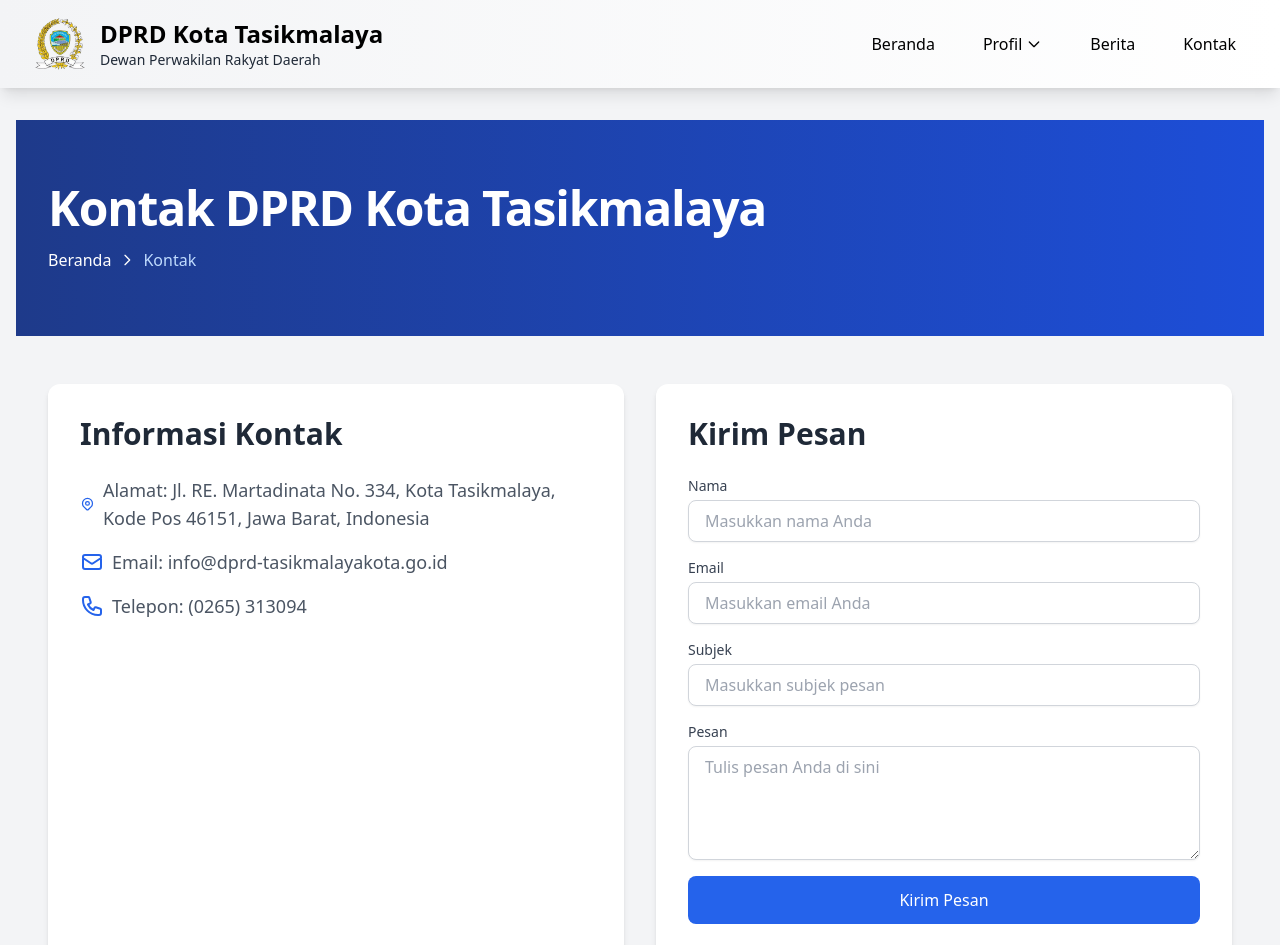
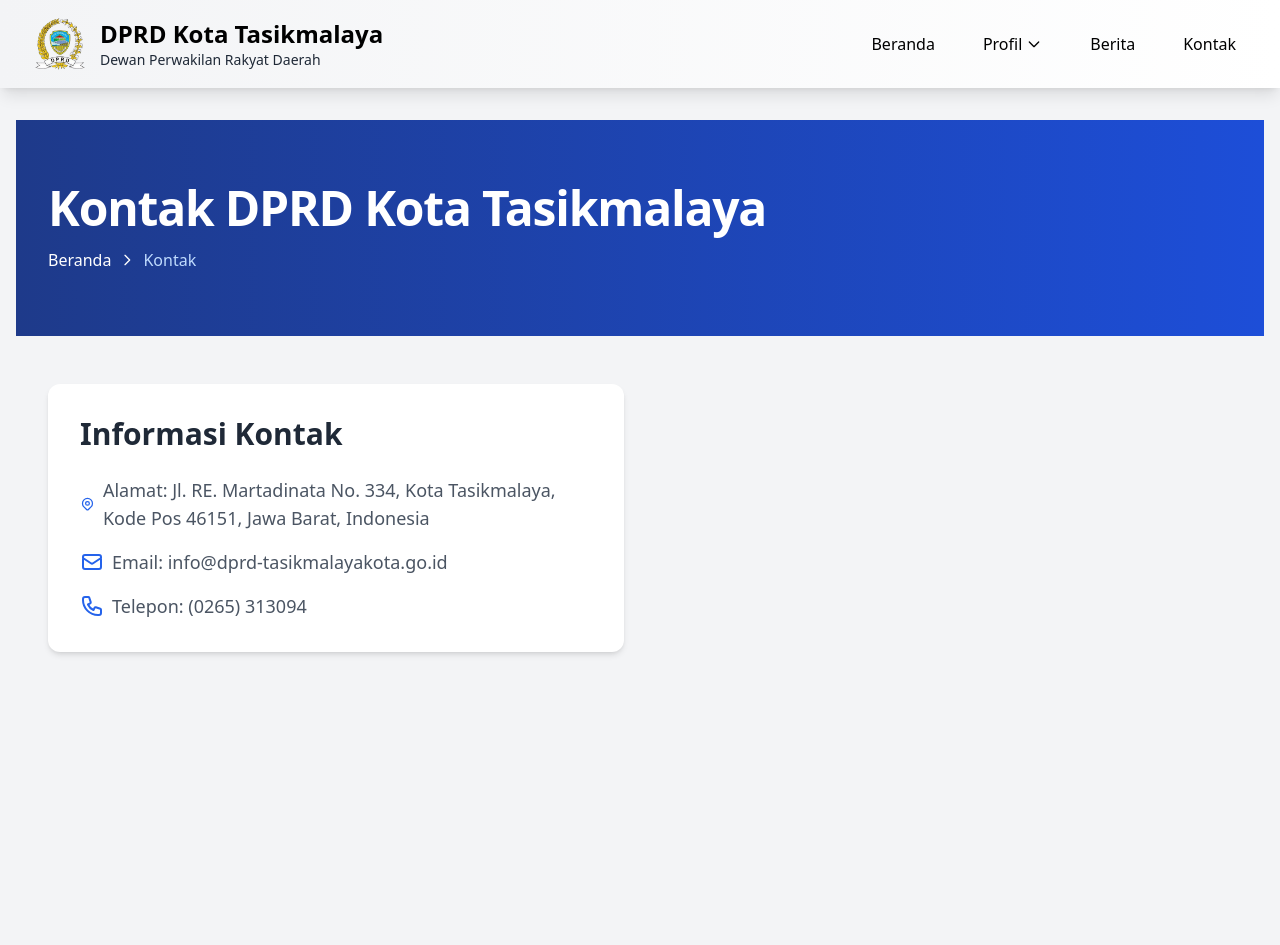
Before and after one commit to reezyee/dprd-tasik, a Nuxt app: page /kontak in a window 1280 px wide. Shown: the top 945 px of the page. Built offline with nearby package versions, Linux system fonts and the light colour scheme.

Commit message:
first commit

```diff
--- a/nuxt.config.ts
+++ b/nuxt.config.ts
@@ -18,4 +18,7 @@
       link: [{ rel: "icon", type: "image/x-icon", href: "logo.ico" }],
     },
   },
+  nitro: {
+    preset: "node-server",
+  },
 });
--- a/pages/kontak.vue
+++ b/pages/kontak.vue
@@ -1,17 +1,34 @@
 <template>
   <div class="bg-gray-100 min-h-screen font-sans">
     <!-- Hero Section -->
-    <section class="bg-gradient-to-r from-blue-900 to-blue-700 text-white py-16">
+    <section
+      class="bg-gradient-to-r from-blue-900 to-blue-700 text-white py-16"
+    >
       <div class="container mx-auto px-4 sm:px-6 lg:px-8">
-        <h1 class="text-3xl sm:text-4xl lg:text-5xl font-bold mb-4 tracking-tight">
+        <h1
+          class="text-3xl sm:text-4xl lg:text-5xl font-bold mb-4 tracking-tight"
+        >
           Kontak DPRD Kota Tasikmalaya
         </h1>
         <nav class="flex items-center text-sm sm:text-base gap-2">
-          <NuxtLink to="/" class="hover:underline hover:text-blue-200 transition">
+          <NuxtLink
+            to="/"
+            class="hover:underline hover:text-blue-200 transition"
+          >
             Beranda
           </NuxtLink>
-          <svg class="w-4 h-4" fill="none" stroke="currentColor" viewBox="0 0 24 24">
-            <path stroke-linecap="round" stroke-linejoin="round" stroke-width="2" d="M9 5l7 7-7 7" />
+          <svg
+            class="w-4 h-4"
+            fill="none"
+            stroke="currentColor"
+            viewBox="0 0 24 24"
+          >
+            <path
+              stroke-linecap="round"
+              stroke-linejoin="round"
+              stroke-width="2"
+              d="M9 5l7 7-7 7"
+            />
           </svg>
           <span class="text-blue-200">Kontak</span>
         </nav>
@@ -28,116 +45,61 @@
           </h2>
           <div class="space-y-4">
             <p class="text-lg text-gray-600 flex items-center gap-2">
-              <svg class="w-6 h-6 text-blue-600" fill="none" stroke="currentColor" viewBox="0 0 24 24">
-                <path stroke-linecap="round" stroke-linejoin="round" stroke-width="2" d="M17.657 16.657L13.414 20.9a1.998 1.998 0 01-2.827 0l-4.244-4.243a8 8 0 1111.314 0z" />
-                <path stroke-linecap="round" stroke-linejoin="round" stroke-width="2" d="M15 11a3 3 0 11-6 0 3 3 0 016 0z" />
+              <svg
+                class="w-6 h-6 text-blue-600"
+                fill="none"
+                stroke="currentColor"
+                viewBox="0 0 24 24"
+              >
+                <path
+                  stroke-linecap="round"
+                  stroke-linejoin="round"
+                  stroke-width="2"
+                  d="M17.657 16.657L13.414 20.9a1.998 1.998 0 01-2.827 0l-4.244-4.243a8 8 0 1111.314 0z"
+                />
+                <path
+                  stroke-linecap="round"
+                  stroke-linejoin="round"
+                  stroke-width="2"
+                  d="M15 11a3 3 0 11-6 0 3 3 0 016 0z"
+                />
               </svg>
-              Alamat: Jl. RE. Martadinata No. 334, Kota Tasikmalaya, Kode Pos 46151, Jawa Barat, Indonesia
+              Alamat: Jl. RE. Martadinata No. 334, Kota Tasikmalaya, Kode Pos
+              46151, Jawa Barat, Indonesia
             </p>
             <p class="text-lg text-gray-600 flex items-center gap-2">
-              <svg class="w-6 h-6 text-blue-600" fill="none" stroke="currentColor" viewBox="0 0 24 24">
-                <path stroke-linecap="round" stroke-linejoin="round" stroke-width="2" d="M3 8l7.89 5.26a2 2 0 002.22 0L21 8M5 19h14a2 2 0 002-2V7a2 2 0 00-2-2H5a2 2 0 00-2 2v10a2 2 0 002 2z" />
+              <svg
+                class="w-6 h-6 text-blue-600"
+                fill="none"
+                stroke="currentColor"
+                viewBox="0 0 24 24"
+              >
+                <path
+                  stroke-linecap="round"
+                  stroke-linejoin="round"
+                  stroke-width="2"
+                  d="M3 8l7.89 5.26a2 2 0 002.22 0L21 8M5 19h14a2 2 0 002-2V7a2 2 0 00-2-2H5a2 2 0 00-2 2v10a2 2 0 002 2z"
+                />
               </svg>
               Email: info@dprd-tasikmalayakota.go.id
             </p>
             <p class="text-lg text-gray-600 flex items-center gap-2">
-              <svg class="w-6 h-6 text-blue-600" fill="none" stroke="currentColor" viewBox="0 0 24 24">
-                <path stroke-linecap="round" stroke-linejoin="round" stroke-width="2" d="M3 5a2 2 0 012-2h3.28a1 1 0 01.948.684l1.498 4.493a1 1 0 01-.502 1.21l-2.257 1.13a11.042 11.042 0 005.516 5.516l1.13-2.257a1 1 0 011.21-.502l4.493 1.498a1 1 0 01.684.949V19a2 2 0 01-2 2h-1C9.716 21 3 14.284 3 6V5z" />
+              <svg
+                class="w-6 h-6 text-blue-600"
+                fill="none"
+                stroke="currentColor"
+                viewBox="0 0 24 24"
+              >
+                <path
+                  stroke-linecap="round"
+                  stroke-linejoin="round"
+                  stroke-width="2"
+                  d="M3 5a2 2 0 012-2h3.28a1 1 0 01.948.684l1.498 4.493a1 1 0 01-.502 1.21l-2.257 1.13a11.042 11.042 0 005.516 5.516l1.13-2.257a1 1 0 011.21-.502l4.493 1.498a1 1 0 01.684.949V19a2 2 0 01-2 2h-1C9.716 21 3 14.284 3 6V5z"
+                />
               </svg>
               Telepon: (0265) 313094
             </p>
           </div>
-        </div>
-
-        <!-- Contact Form -->
-        <div class="bg-white rounded-xl shadow-md p-6 sm:p-8">
-          <h2 class="text-2xl sm:text-3xl font-bold text-gray-800 mb-6">
-            Kirim Pesan
-          </h2>
-          <form @submit.prevent="submitForm" class="space-y-4">
-            <div>
-              <label for="name" class="block text-sm font-medium text-gray-700">Nama</label>
-              <input
-                type="text"
-                id="name"
-                v-model="form.name"
-                class="mt-1 block w-full px-4 py-2 border border-gray-300 rounded-lg shadow-sm focus:ring-blue-500 focus:border-blue-500"
-                placeholder="Masukkan nama Anda"
-                required
-              />
-            </div>
-            <div>
-              <label for="email" class="block text-sm font-medium text-gray-700">Email</label>
-              <input
-                type="email"
-                id="email"
-                v-model="form.email"
-                class="mt-1 block w-full px-4 py-2 border border-gray-300 rounded-lg shadow-sm focus:ring-blue-500 focus:border-blue-500"
-                placeholder="Masukkan email Anda"
-                required
-              />
-            </div>
-            <div>
-              <label for="subject" class="block text-sm font-medium text-gray-700">Subjek</label>
-              <input
-                type="text"
-                id="subject"
-                v-model="form.subject"
-                class="mt-1 block w-full px-4 py-2 border border-gray-300 rounded-lg shadow-sm focus:ring-blue-500 focus:border-blue-500"
-                placeholder="Masukkan subjek pesan"
-                required
-              />
-            </div>
-            <div>
-              <label for="message" class="block text-sm font-medium text-gray-700">Pesan</label>
-              <textarea
-                id="message"
-                v-model="form.message"
-                rows="4"
-                class="mt-1 block w-full px-4 py-2 border border-gray-300 rounded-lg shadow-sm focus:ring-blue-500 focus:border-blue-500"
-                placeholder="Tulis pesan Anda di sini"
-                required
-              ></textarea>
-            </div>
-            <div>
-              <button
-                type="submit"
-                class="w-full bg-blue-600 text-white px-6 py-3 rounded-lg hover:bg-blue-700 transition duration-300 flex justify-center items-center"
-                :disabled="isSubmitting"
-              >
-                <span v-if="isSubmitting" class="flex items-center">
-                  <svg
-                    class="animate-spin h-5 w-5 mr-2 text-white"
-                    xmlns="http://www.w3.org/2000/svg"
-                    fill="none"
-                    viewBox="0 0 24 24"
-                  >
-                    <circle
-                      class="opacity-25"
-                      cx="12"
-                      cy="12"
-                      r="10"
-                      stroke="currentColor"
-                      stroke-width="4"
-                    ></circle>
-                    <path
-                      class="opacity-75"
-                      fill="currentColor"
-                      d="M4 12a8 8 0 018-8V0C5.373 0 0 5.373 0 12h4zm2 5.291A7.962 7.962 0 014 12H0c0 3.042 1.135 5.824 3 7.938l3-2.647z"
-                    ></path>
-                  </svg>
-                  Mengirim...
-                </span>
-                <span v-else>Kirim Pesan</span>
-              </button>
-            </div>
-            <div v-if="successMessage" class="text-green-600 text-center mt-4">
-              {{ successMessage }}
-            </div>
-            <div v-if="errorMessage" class="text-red-600 text-center mt-4">
-              {{ errorMessage }}
-            </div>
-          </form>
         </div>
       </div>
     </div>
@@ -145,50 +107,9 @@
 </template>
 
 <script setup>
-import { ref } from 'vue'
+import { ref } from "vue";
 
 useHead({
-  title: 'Kontak DPRD Kota Tasikmalaya',
-})
-
-const form = ref({
-  name: '',
-  email: '',
-  subject: '',
-  message: '',
-})
-
-const isSubmitting = ref(false)
-const successMessage = ref('')
-const errorMessage = ref('')
-
-const submitForm = async () => {
-  isSubmitting.value = true
-  successMessage.value = ''
-  errorMessage.value = ''
-
-  try {
-    const response = await $fetch('/api/send-email', {
-      method: 'POST',
-      body: {
-        name: form.value.name,
-        email: form.value.email,
-        subject: form.value.subject,
-        message: form.value.message,
-      },
-    })
-
-    if (response.success) {
-      successMessage.value = 'Pesan berhasil dikirim! Kami akan segera menghubungi Anda.'
-      form.value = { name: '', email: '', subject: '', message: '' } // Reset form
-    } else {
-      errorMessage.value = 'Gagal mengirim pesan. Silakan coba lagi.'
-    }
-  } catch (error) {
-    errorMessage.value = 'Terjadi kesalahan. Silakan coba lagi nanti.'
-    console.error('Error sending email:', error)
-  } finally {
-    isSubmitting.value = false
-  }
-}
+  title: "Kontak DPRD Kota Tasikmalaya",
+});
 </script>
```
Also changed, not shown: 1 other file (tests, documents, lock files or other folders).
